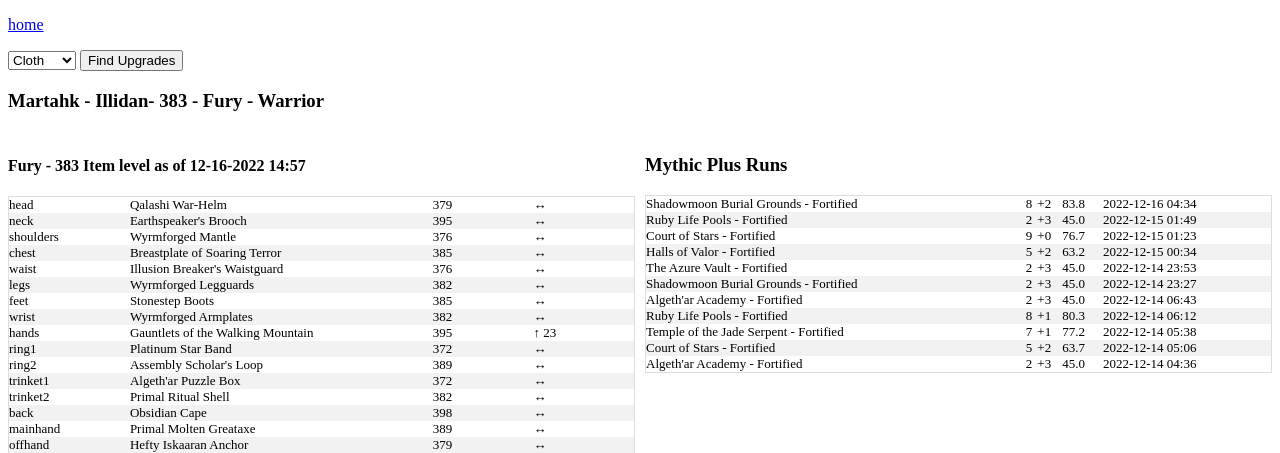
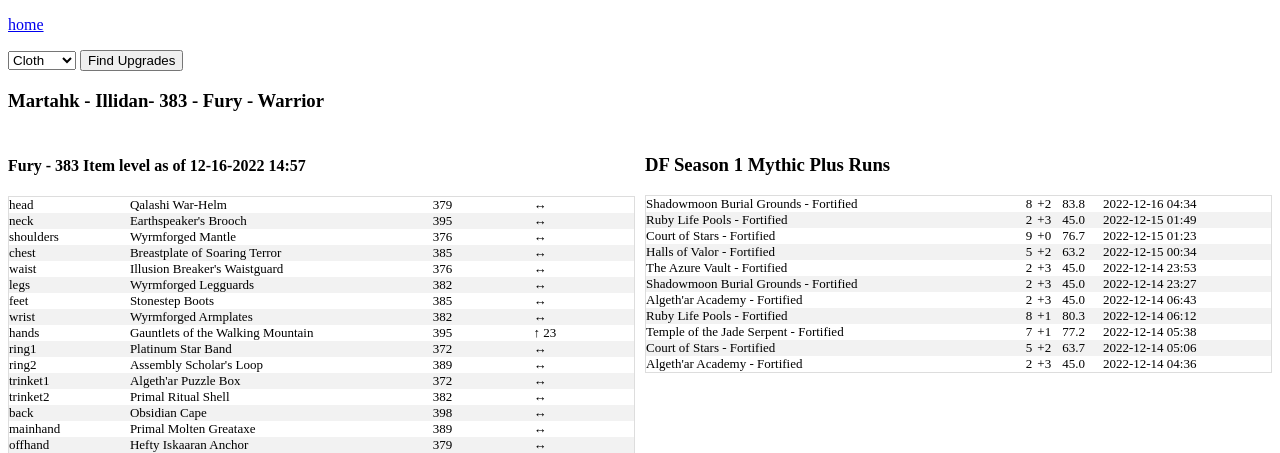
Before and after one commit to terryseyler/MythicPlus, a Flask app: page /us/Illidan/Martahk in a window 1280 px wide. Shown: the top 453 px of the page. Run offline with Flask 2, Linux system fonts and the light colour scheme; data comes from the database, SQL or seed files in the repository.

Commit message:
adjusted to only show DF s1 dungeons runs

```diff
--- a/app.py
+++ b/app.py
@@ -201,6 +201,7 @@
                                     where name = '{}'
                                         and realm = '{}'
                                         and region = '{}'
+                                    and strftime('%Y-%m-%d %H:%M',completed_at) >= '2022-12-01 00:00'
                                     order by completed_at desc
                                         """.format(character_name,realm,region)).fetchall()
 
--- a/templates/character.html
+++ b/templates/character.html
@@ -60,7 +60,7 @@
 </div>
 
 <div class="column">
-<h3>Mythic Plus Runs</h3>
+<h3>DF Season 1 Mythic Plus Runs</h3>
   <table class="character">
   {% for dungeon in all_mythic_plus_runs %}
   <tr>
```
